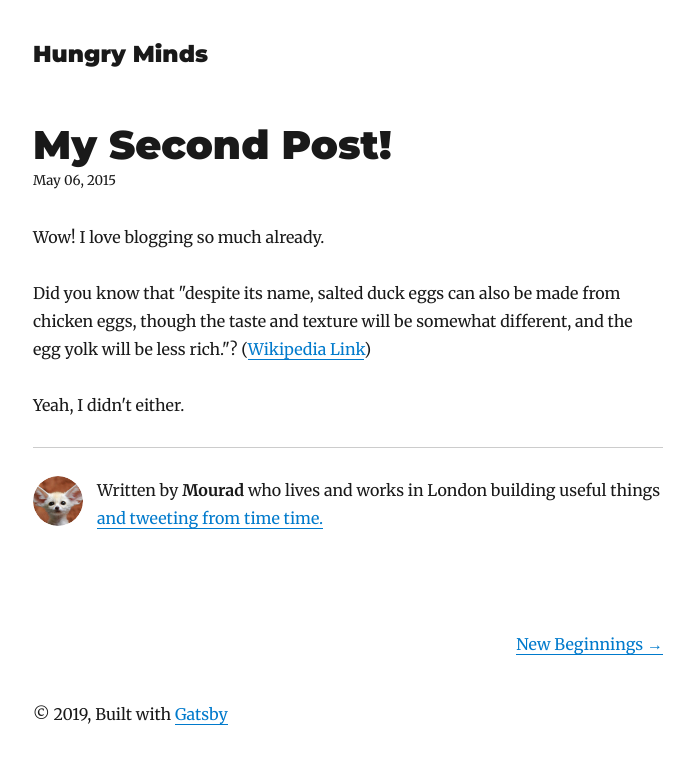
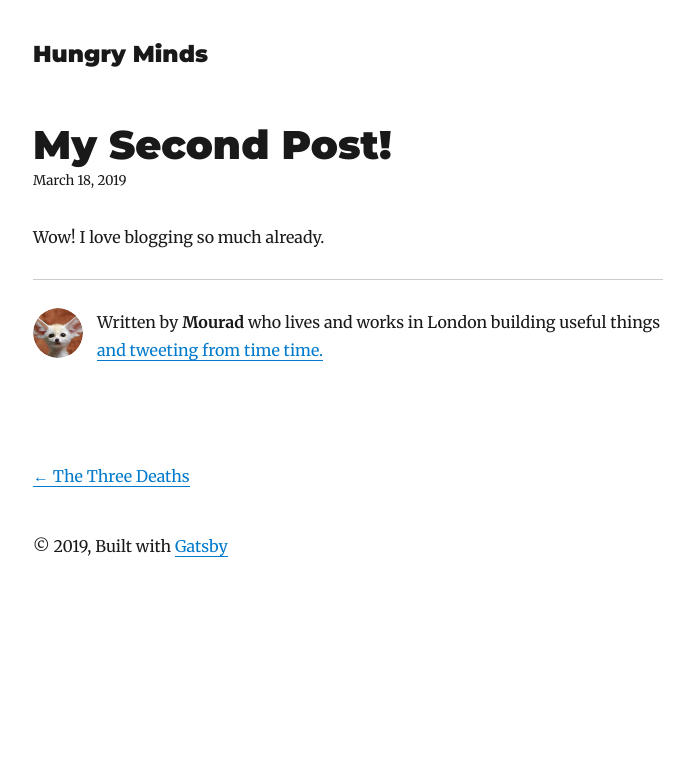
Before and after one commit to mouradk78/starter-blog, a Gatsby site: page /my-second-post/ in a window 1280 px wide. Shown: the whole page, without its empty margins (292-986 px from the left). Built offline with nearby package versions, Linux system fonts and the light colour scheme; Gatsby itself is replaced by a stand-in of ours; some packages are replaced by stand-ins of ours.

```diff
--- a/content/blog/hi-folks/index.md
+++ b/content/blog/hi-folks/index.md
@@ -1,6 +1,6 @@
 ---
 title: New Beginnings
-date: "2015-05-28T22:40:32.169Z"
+date: "2015-03-19T22:40:32.169Z"
 description: This is a custom description for SEO and Open Graph purposes, rather than the default generated excerpt. Simply add a description field to the frontmatter.
 ---
 
--- a/content/blog/my-second-post/index.md
+++ b/content/blog/my-second-post/index.md
@@ -1,13 +1,6 @@
 ---
 title: My Second Post!
-date: "2015-05-06T23:46:37.121Z"
+date: "2019-03-18T23:46:37.121Z"
 ---
 
 Wow! I love blogging so much already.
-
-Did you know that "despite its name, salted duck eggs can also be made from
-chicken eggs, though the taste and texture will be somewhat different, and the
-egg yolk will be less rich."?
-([Wikipedia Link](http://en.wikipedia.org/wiki/Salted_duck_egg))
-
-Yeah, I didn't either.
```
